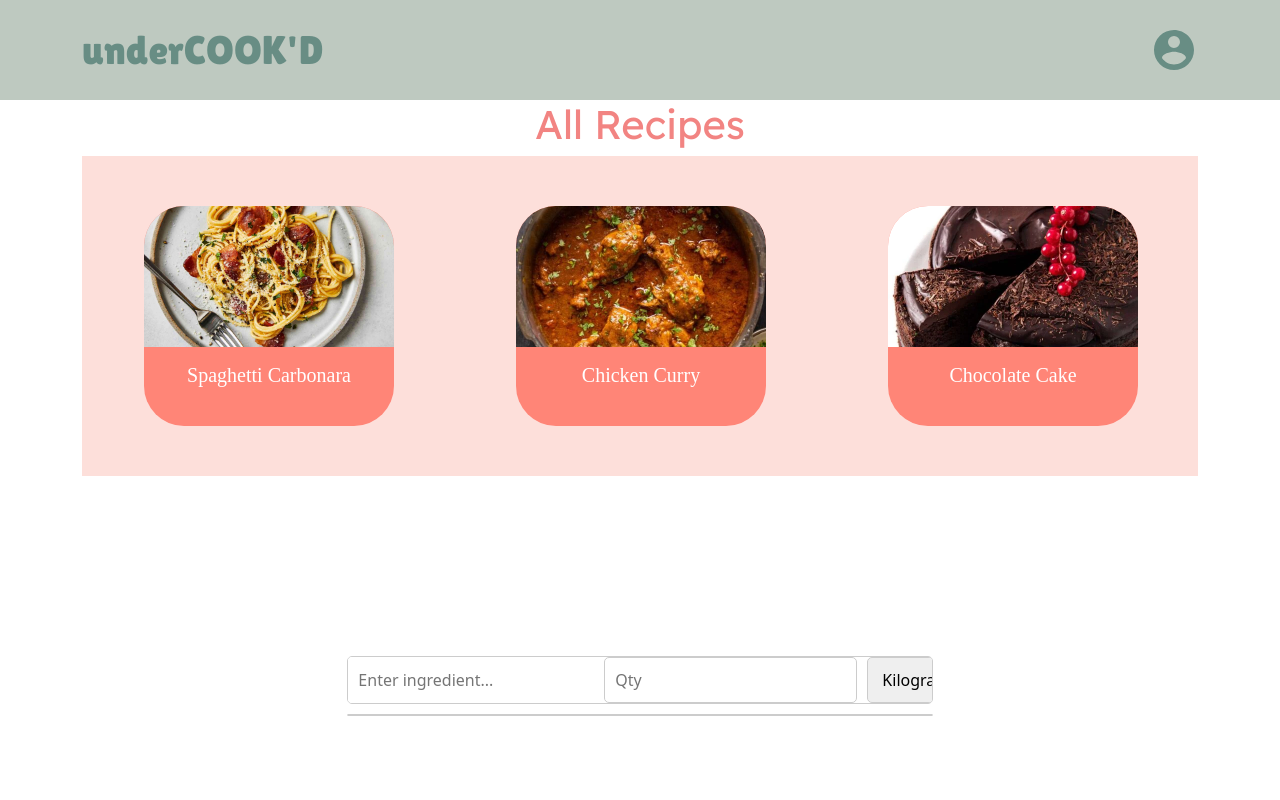
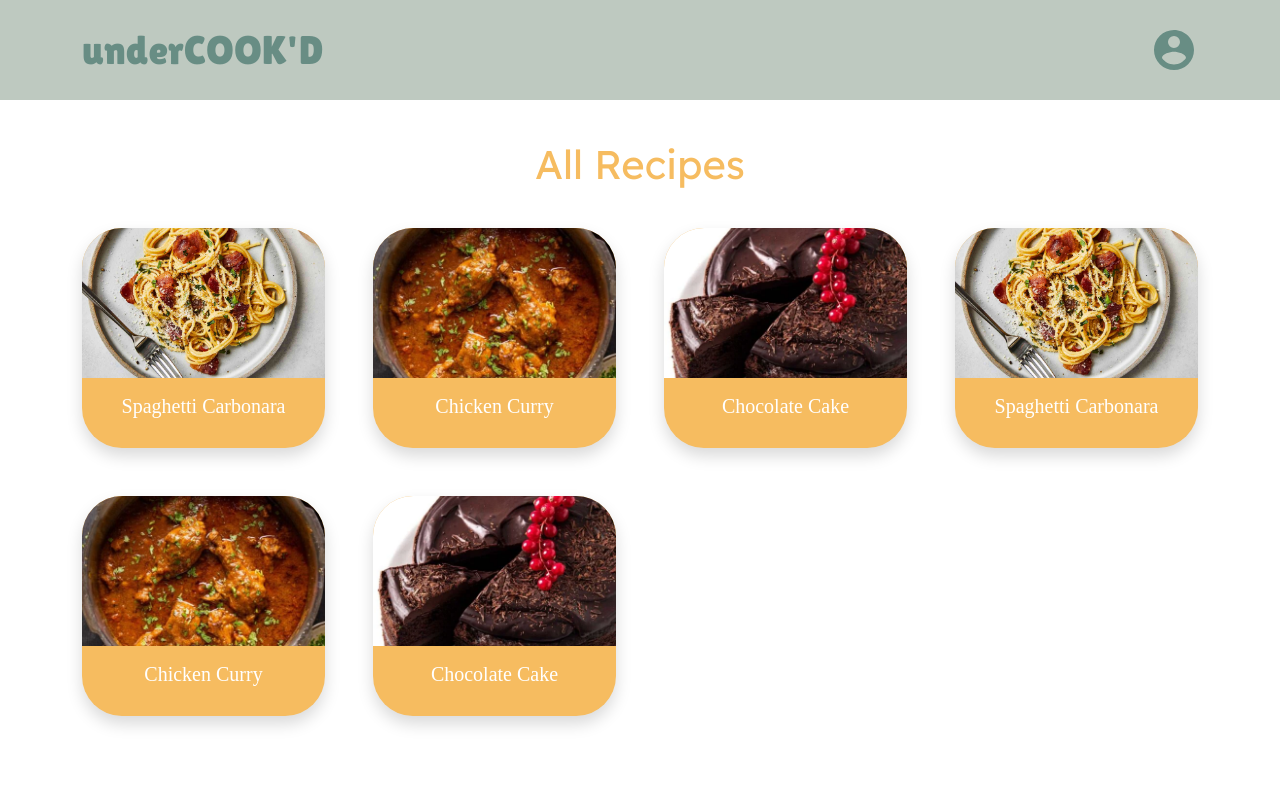
Before and after one commit to KahMeng2/hackitects, a React (Vite) app in the folder client/: page /recipes in a window 1280 px wide. Shown: the top 800 px of the page. Built offline with nearby package versions, Linux system fonts and the light colour scheme; a web font is replaced by a local one.

Commit message:
feat: All Recipes Page

```diff
--- a/client/src/component/RecipeGrid.jsx
+++ b/client/src/component/RecipeGrid.jsx
@@ -9,51 +9,63 @@ const RecipeGrid = ({ recipes }) => {
     };
 
     const styles = {
+        row: {
+            display: 'grid',
+            width: '100%',
+            gridTemplateColumns: 'repeat(4, minmax(0, 1fr))'
+        },
         cardContainer: {
-            backgroundColor: '#FDDFDA',
+            backgroundColor: '#F7E1C',
             width: '100%',
-            height: '320px',
-            position: 'relative'
+            height: '600px',
+
+        },
+        col: {
+            flex: 1,
+            flexBasis: '25%'
         },
         card: {
-            backgroundColor: '#FF8577',
+            backgroundColor: 'var(--hunyadi-yellow)',
             borderRadius: 40,
             height: '220px',
-            width: '250px',
-            position: 'absolute',
-            marginTop: '50px',
-            marginLeft: '50px',
+            width: '100%',
             border: '0',
             padding: '0'
         },
         cardImage: {
             objectFit: 'cover',
-            width: '100%',
+            maxWidth: '200px',
             height: '11vw',
             borderRadius: '40px 40px 0 0'
         },
         cardTitle: {
             color: '#FFFFFF',
             fontFamily: 'Gaegu',
-            fontSize: '7-'
+            fontSize: '80',
+            textOverflow: 'ellipsis',
+            whiteSpace: 'noWrap',
+            webkitLineClamp: 1,
+            overflow: 'hidden'
         }
       }
 
     return (
-        <Container className="recipe-grid container" style={styles.cardContainer}>
-            <Row className='row'>
-                {recipes.map((recipe, idx) => (
-                    <Col className='col' key={idx}>
-                        <Card className="recipe-card" style={styles.card}>
-                            <Card.Img variant="top" src={recipe.image} alt={recipe.title}  style={styles.cardImage}/>
-                            <Card.Body>
-                                <Card.Title style={styles.cardTitle}>{recipe.title}</Card.Title>
-                            </Card.Body>
-                        </Card>
-                    </Col>
-                ))}
-            </Row>
-        </Container>
+        <div className='gap-5' style={styles.row} >
+            {recipes.map((recipe, idx) => (
+                <Card key={idx}  className="recipe-card shadow" style={styles.card}>
+                    <div style={{ backgroundImage: `url(${recipe.image})`,
+                                    backgroundRepeat: 'no-repeat',
+                                    backgroundPosition: 'center',
+                                    backgroundSize: 'cover',
+                                    height: '150px',
+                                    borderRadius: '40px 40px 0 0'}}/>
+                    <Card.Body style={{ overflow: 'hidden' }}>
+                        <h5 style={styles.cardTitle}>{recipe.title}</h5>
+                    </Card.Body>
+                </Card>
+            ))}
+        </div>
+        //<Card.Img variant="top" src={recipe.image} alt={recipe.title}  style={styles.cardImage}/>
     );
 };
 
--- a/client/src/pages/AllRecipesPage.jsx
+++ b/client/src/pages/AllRecipesPage.jsx
@@ -2,6 +2,9 @@ import RecipeGrid from '/src/component/RecipeGrid';
 
 const AllRecipesPage = () => {
     const recipes = [
+        { title: 'Spaghetti Carbonara', image: '/src/assets/spaghetti-carbonara.jpg' },
+        { title: 'Chicken Curry', image: '/src/assets/chicken-curry.jpg' },
+        { title: 'Chocolate Cake', image: '/src/assets/chocolate-cake.jpg' },
         { title: 'Spaghetti Carbonara', image: '/src/assets/spaghetti-carbonara.jpg' },
         { title: 'Chicken Curry', image: '/src/assets/chicken-curry.jpg' },
         { title: 'Chocolate Cake', image: '/src/assets/chocolate-cake.jpg' },
@@ -10,9 +13,11 @@ const AllRecipesPage = () => {
 
     const styles = {
         title: {
-            color: '#F28482',
+            color: 'var(--hunyadi-yellow)',
             fontFamily: 'Readex Pro',
-            fontSize: '80',
+            marginTop: '40px',
+            marginBottom: '40px',
+            fontSize: '80'
           }
     }
 
```
